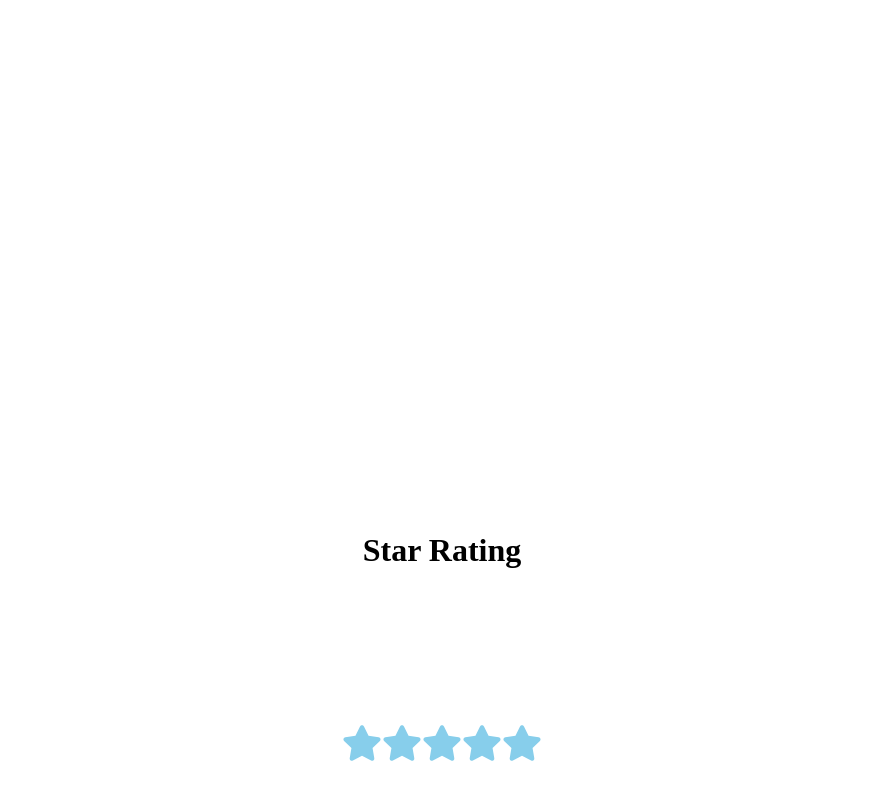
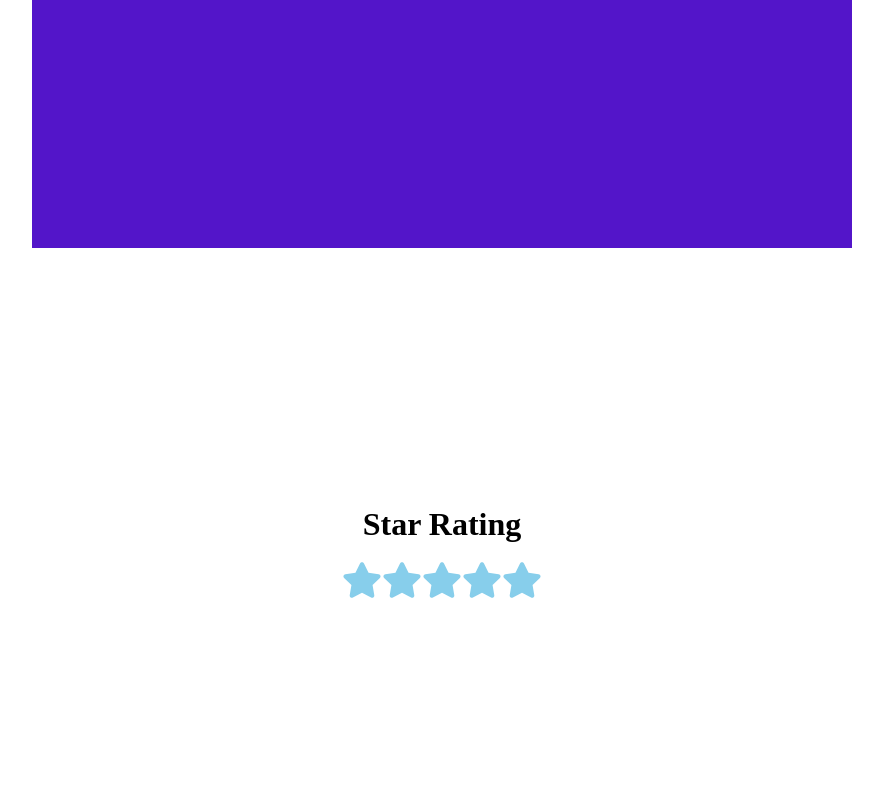
Before and after one commit to RuchiBadkur/react-practice-projects, a React (Create React App) app: page / in a window 1280 px wide. Shown: the part 1324-2124 px from the top of the page, without its empty margins (198-1081 px from the left). Built offline with nearby package versions, Linux system fonts and the light colour scheme.

Commit message:
style updation

```diff
--- a/src/components/random-color-generator/Random.js
+++ b/src/components/random-color-generator/Random.js
@@ -1,7 +1,12 @@
-import React, {useState} from "react";
+import React, {useState, useEffect} from "react";
 import "./styles.css";
 
+
 const Random = () => {
+
+    useEffect(()=>{
+        hex();
+    }, [])
     const [color, setColor] = useState("colour, colour which colour?");
     // const [typeOfColor, setTypeOfColor] = useState("");
 
--- a/src/components/star-rating/styles.css
+++ b/src/components/star-rating/styles.css
@@ -1,11 +1,11 @@
 .container {
     width: 100vw;
     height: 100vh;
-    padding: 20%;
+    padding: 18%;
 }
 
 h1{
-    margin-bottom: 20%;
+    margin-bottom: 2%;
 }
 
 .active {
```
